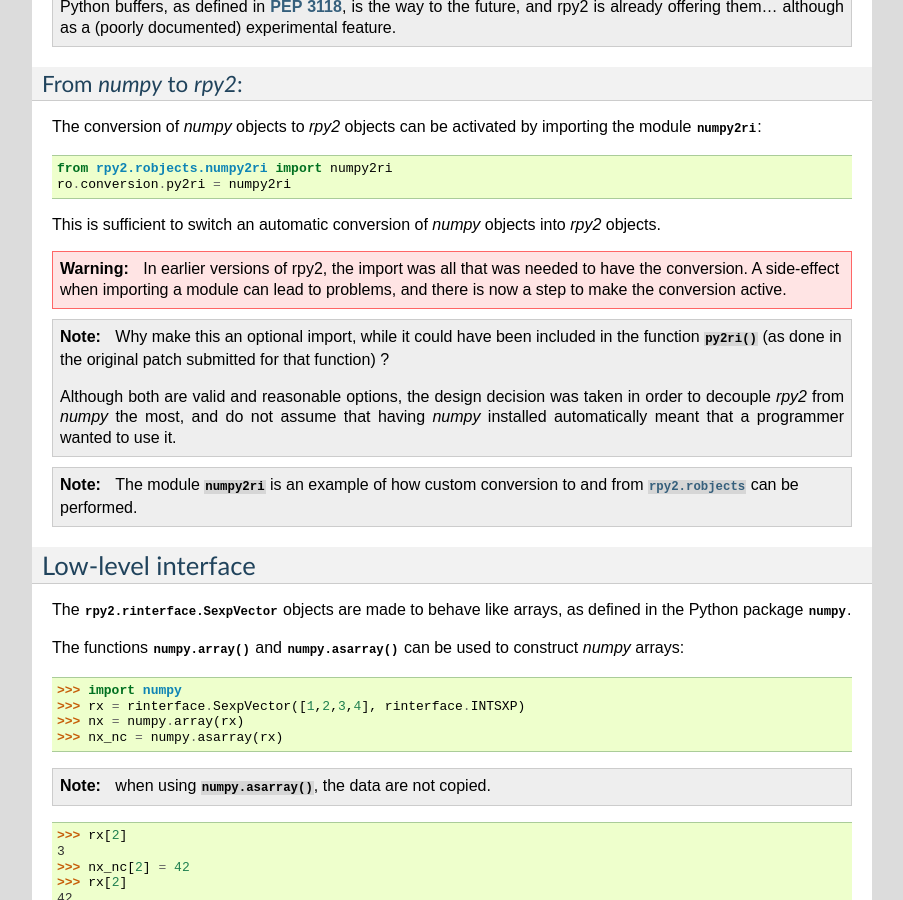
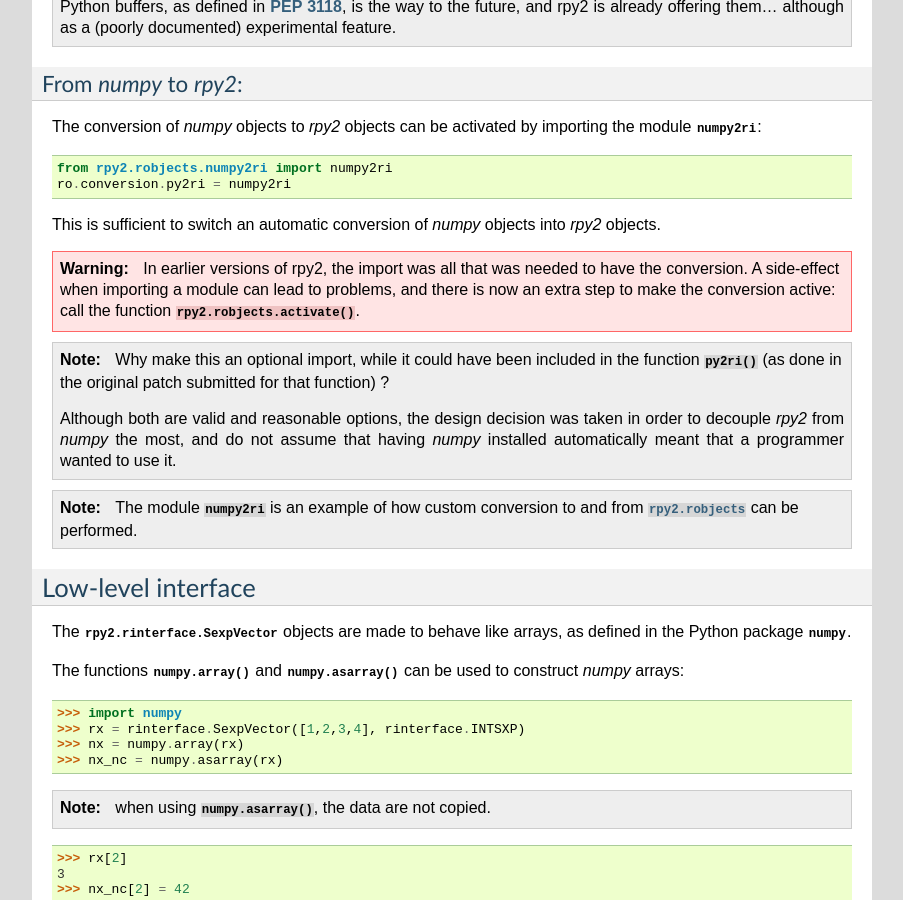
Before and after one commit to rpy2/rpy2, a Sphinx documentation site: the page built from doc/source/numpy.rst, in a window 1280 px wide and 900 px high, scrolled down 1502 px. Shown: the whole window, without its empty margins (198-1101 px from the left). Built offline with Sphinx 7.4.7, drawn with Linux system fonts in a browser that asks for light colours; formulas are drawn with MathJax 3.

Commit message:
function activate() to turn the numpy conversion
--HG--
branch : version_2.2.x

```diff
--- a/doc/source/numpy.rst
+++ b/doc/source/numpy.rst
@@ -115,7 +115,8 @@ of `numpy` objects into `rpy2` objects.
 
    In earlier versions of rpy2, the import was all that was needed to
    have the conversion. A side-effect when importing a module can
-   lead to problems, and there is now a step to make the conversion active.
+   lead to problems, and there is now an extra step to make the
+   conversion active: call the function :func:`rpy2.robjects.activate`.
 
 .. note::
 
```
Also changed, not shown: 2 other files.
